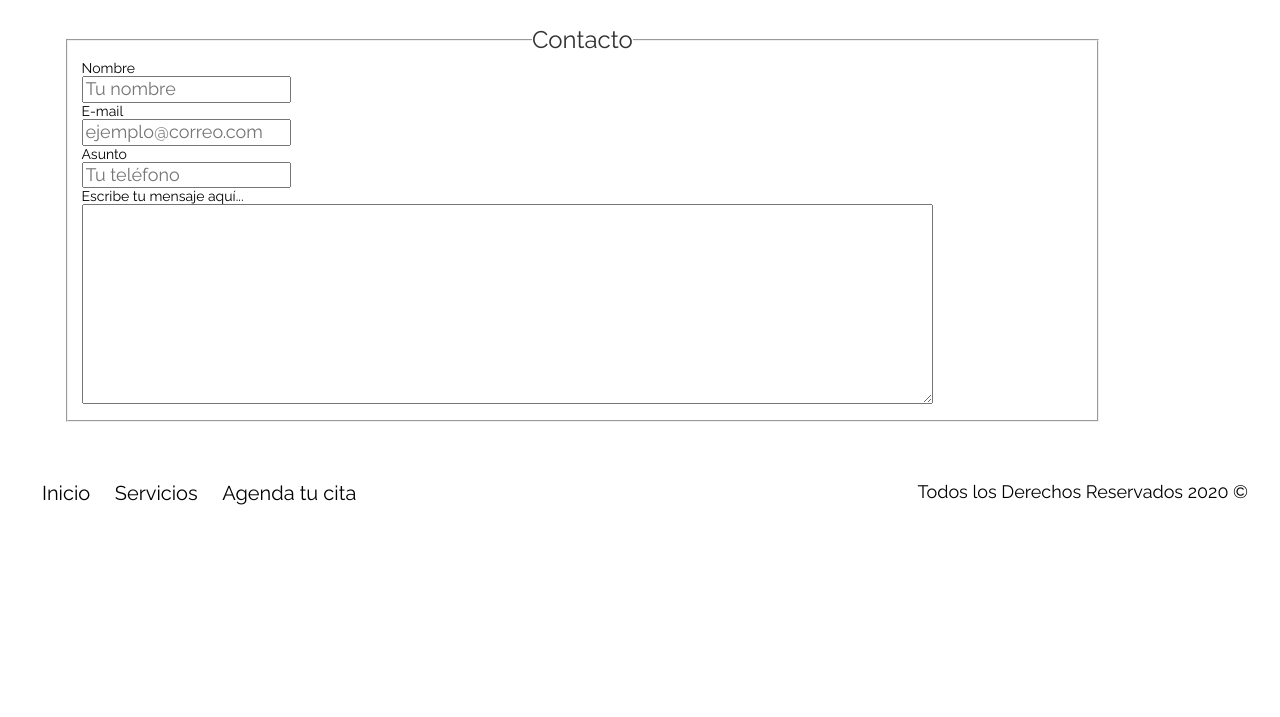
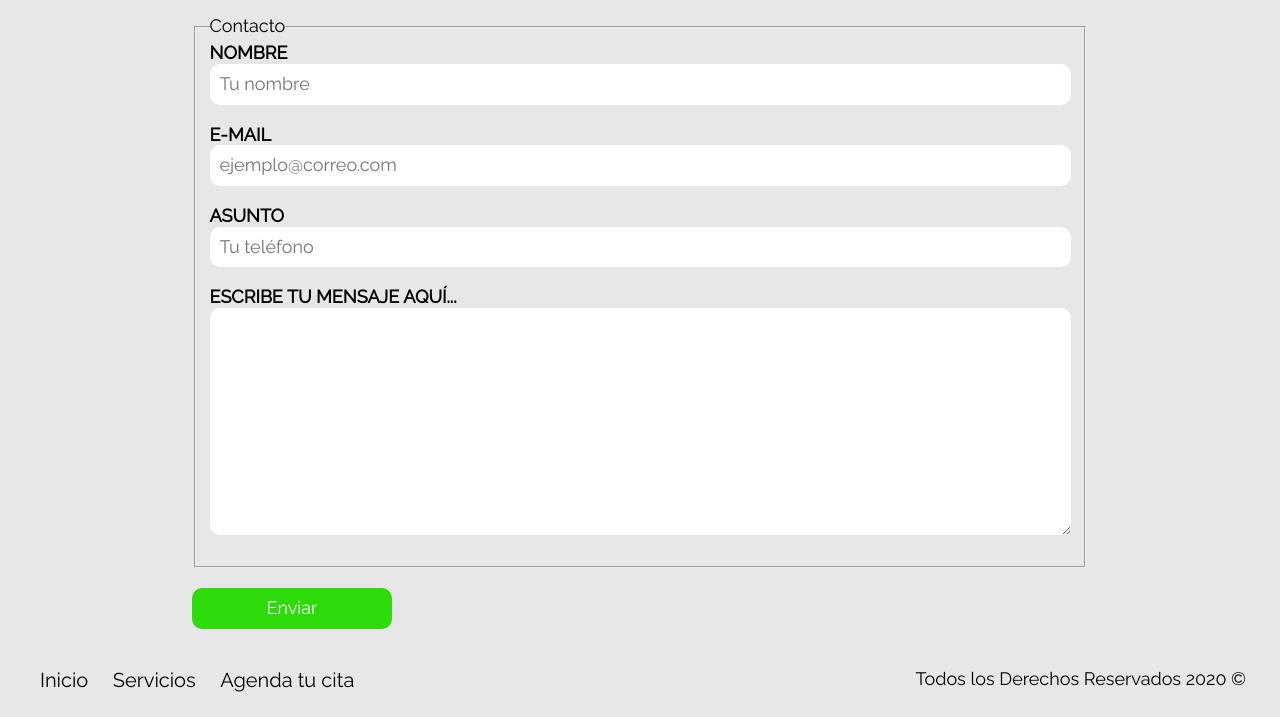
Before and after one commit to GerFl/MalaPraxis, a PHP site: page /Contacto.html in a window 1280 px wide. Shown: the part 860-1577 px from the top of the page. Before the commit the page ends 1365 px from the top, so only its background shows below. Run offline with PHP 8.4, Linux system fonts and the light colour scheme; some libraries are stand-ins or nearby versions.

Commit message:
Responsive web design finalizado

```diff
--- a/Taller POO/Contacto.html
+++ b/Taller POO/Contacto.html
@@ -16,7 +16,7 @@
 
 <body>
     <header>
-        <div class="contenedor content">
+        <div class="contenedor site-header">
             <img src="img/HEART2.png" alt="Logo">
             <p class="eslogan">Su bienestar lo es todo</p>
             <nav class="navegacion">
@@ -26,7 +26,7 @@
             </nav>
         </div>
     </header>
-    <h2>Contacto</h2>
+    <h2 class="cont">Contacto</h2>
 
     <div class="contenedor redes">
         <div class="horario">
@@ -41,8 +41,8 @@
         </div>
     </div>
     <div id="map" class="map"></div>
-    <main class="contenedor content contacto">
-        <form action="" class="contacto">
+    <main>
+        <form action="" class="contenedor formulario">
             <fieldset>
                 <legend>Contacto</legend>
                 <label for="nombre">Nombre</label>
@@ -54,10 +54,11 @@
                 <label for="mensaje">Escribe tu mensaje aquí...</label>
                 <textarea name="mensaje" id="message" cols="30" rows="10"></textarea>
             </fieldset>
+            <input type="submit" value="Enviar" class="enviar">
         </form>
     </main>
     <footer>
-        <div class="contenedor content">
+        <div class="contenedor site-footer">
             <nav class="navegacion">
                 <a href="index.html">Inicio</a>
                 <a href="Servicios.html">Servicios</a>
--- a/Taller POO/css/styles.css
+++ b/Taller POO/css/styles.css
@@ -2,6 +2,7 @@ html {
     box-sizing: border-box;
     font-size: 62.5%;
     /**Reset para REMS - 62.5% = 10px de 16px*/
+    background-color: #E7E7E7;
 }
 
 *,
@@ -13,168 +14,246 @@ html {
 body {
     font-family: 'Raleway', sans-serif;
     font-size: 1.8rem;
-    ;
+    max-width: 100%;
+}
+
+.salute {
+    background-color: black;
+    padding: 2.8rem 0;
+}
+
+h2 {
+    text-align: center;
 }
 
 img {
     max-width: 100%;
 }
 
+header img {
+    width: 90px;
+}
+
 a {
     text-decoration: none;
+    color: #000000;
 }
 
-h2 {
-    text-align: center;
+a:hover {
+    color: #2cdb09;
+    transition: .3s;
+}
+
+.boton {
+    color: #FFFFFF;
+    border: 1px solid #FFFFFF;
+    padding: 1rem;
+    display: inline-block;
+    margin-top: 1rem;
+    transition: .4s ease-in-out;
+}
+
+.boton:hover {
+    color: #000000;
+    background-color: #FFFFFF;
 }
 
 .contenedor {
     width: 95%;
-    max-width: 100%;
     margin: 0 auto;
 }
 
-
-/*HEADER*/
-
-.contenedor.content {
+.site-header {
     display: flex;
     justify-content: space-between;
+    margin: 1rem 3rem;
 }
 
-.contenedor.content img {
-    width: 8.8rem;
+.site-footer {
+    display: flex;
+    justify-content: space-between;
+    margin: 1rem 3rem;
 }
 
-.contenedor.content .eslogan {
-    display: inline-block;
-    padding-top: 22px;
+.eslogan {
+    font-size: 2.4rem;
+    font-style: italic;
+    padding-top: 0;
+    margin: 0;
+}
+
+.navegacion {
+    padding-top: 2rem;
+}
+
+.navegacion a {
+    margin: 1rem;
+}
+
+@media (min-width: 375px) {
+    .navegacion a {
+        font-size: 2rem;
+    }
+}
+
+@media (min-width: 768px) {
+    .site-footer p {
+        margin-top: 2rem;
+    }
+    .site-header .navegacion {
+        margin-top: 2.8rem;
+    }
+    .eslogan {
+        padding-top: 4.8rem;
+    }
+}
+
+.presentacion {
+    color: #FFFFFF;
+    text-align: center;
+    margin-bottom: 4rem;
+    line-height: 2.8rem;
+}
+
+
+/* INDEX */
+
+.agenda {
+    color: #FFFFFF;
+    text-align: center;
+    line-height: 2.8rem;
+}
+
+.agenda .cita h3 {
     font-style: italic;
 }
 
-.navegacion a {
-    display: inline-block;
-    text-decoration: none;
-    padding-top: 30px;
-    margin: 1rem;
-    font-size: 2rem;
-    color: BLACK;
+@media (max-width:767px) {
+    .site-header {
+        margin: 1rem 0;
+    }
+    .presentacion {
+        padding: 1rem;
+        /* CREDITS STACKOVERFLOW */
+        background-image: linear-gradient(rgba(0, 0, 0, 0.5), rgba(0, 0, 0, 0.5)), url(../img/wallp2.jpg);
+        height: 100%;
+        background-repeat: no-repeat;
+        background-position: center;
+        background-size: cover;
+    }
+    .agenda {
+        padding: 1rem;
+        /* CREDITS STACKOVERFLOW */
+        background-image: linear-gradient(rgba(0, 0, 0, 0.5), rgba(0, 0, 0, 0.5)), url(../img/wallp.jpg);
+        background-repeat: no-repeat;
+        height: 100%;
+        background-position: center;
+        background-size: cover;
+    }
+    .site-header {
+        display: block;
+        text-align: center;
+        font-size: 2.4rem;
+    }
 }
 
-.navegacion a:hover {
-    color: #71B100
+@media (min-width: 768px) {
+    .presentacion {
+        display: flex;
+        justify-content: space-evenly;
+    }
+    .presentacion img {
+        width: 50%;
+        padding-left: 2rem;
+    }
+    .presentacion .info {
+        padding: 6.4rem;
+    }
+    .info a:hover {
+        color: black;
+        background-color: white;
+    }
+    .agenda {
+        display: flex;
+        justify-content: space-evenly;
+    }
+    .agenda img {
+        width: 50%;
+        padding-right: 2rem;
+    }
+    .agenda .cita {
+        padding: 2rem;
+    }
 }
 
 
-/*INFO*/
+/* SERVICIOS */
 
-.presentacion {
-    display: flex;
-    justify-content: space-between;
-    margin: 2rem;
-}
-
-.presentacion .info {
-    width: 50%;
-    background-color: BLACK;
-    color: #FFFFFF;
-    text-align: center;
-    padding: 2rem;
-    line-height: 2.8rem;
-}
-
-.boton {
-    color: #FFFFFF;
-    font-weight: 400;
-    text-decoration: none;
-    font-size: 1.8rem;
-    padding: 1rem 3rem;
-    margin-top: 3rem;
-    text-align: center;
-    display: inline-block;
-    border-top-color: WHITE;
-    border: 1px solid #FFFFFF;
-}
-
-.boton:hover {
-    background-color: #E7E7E7;
-    color: black;
-    transition: 1s;
-}
-
-
-/*AGENDA*/
-
-.agenda {
-    display: flex;
-    justify-content: space-between;
-    background-color: black;
-    margin: 2rem;
-}
-
-.agenda .cita {
-    width: 50%;
-    color: #FFFFFF;
-    line-height: 2.8rem;
-    text-align: center;
-    padding: 2rem;
-}
-
-.cita h3 {
-    font-style: italic;
-    font-weight: 400;
-}
-
-
-/*FOOTER*/
-
-footer {
-    padding: 2rem 0;
-}
-
-footer p {
-    padding-top: 2.2rem;
-}
-
-
-/*SERVICIOS*/
-
-main h2 {
-    text-align: center;
+.serv {
+    background-color: #000000;
+    padding-top: 1rem;
+    color: white;
 }
 
 .servicios {
     background: black;
     text-align: center;
     text-decoration: none;
+    margin-bottom: 0;
 }
 
 .servicios a {
     width: 80%;
     color: white;
-    font-size: 10px;
+    font-size: 2.4rem;
     font-style: italic;
     padding: 2rem;
-    margin: 1rem;
 }
 
 .servicios a img {
-    height: 16rem;
+    width: 75%;
+    margin-top: 2rem;
 }
 
-.servicios a:hover {
-    background-color: #E7E7E7;
-    color: black;
-    transition: 1s;
+@media (min-width: 768px) {
+    .servicios a img {
+        width: 100%;
+        padding: 0;
+        height: 150px;
+    }
+    .servicios a:hover {
+        background-color: #E7E7E7;
+        color: black;
+        transition: 1s;
+    }
+    .servicios a {
+        width: 80%;
+        color: white;
+        font-size: 1.4rem;
+        font-style: italic;
+        padding: 2rem;
+        margin: 1rem;
+    }
+}
+
+@media (min-width: 900px) {
+    .servicios a img {
+        height: 20rem;
+    }
 }
 
 
-/*CONTACTO*/
+/* CONTACTO */
+
+.cont {
+    color: black;
+    margin-bottom: 0;
+}
 
 .redes {
     display: flex;
     justify-content: space-between;
-    padding: 5rem;
+    padding: 0rem;
     height: 20rem;
 }
 
@@ -186,32 +265,68 @@ main h2 {
 
 .brands i {
     font-size: 4.8rem;
-    margin-left: 2rem;
+    margin-left: 10rem;
     margin-right: 3rem;
     margin-top: 2rem;
 }
 
 div.map {
     height: 420px;
-    margin: 4rem;
+    margin: 10rem 0;
 }
 
-.contacto {
-    width: 90%;
+@media (min-width: 375px) {
+    div.map {
+        margin-top: 5rem;
+    }
 }
 
-legend {
-    font-size: 2.4rem;
-    color: #333333;
-    text-align: center;
+@media (min-width: 768px) {
+    .redes {
+        display: flex;
+        justify-content: space-between;
+        padding: 5rem;
+        height: 20rem;
+    }
+    .brands i {
+        margin-left: 0rem;
+    }
+    div.map {
+        height: 420px;
+        margin: 4rem 0;
+    }
 }
 
-label {
-    display: block;
-    font-size: 1.4rem;
+.formulario {
+    width: 70%;
 }
 
-textarea {
-    height: 20rem;
-    width: 85%;
+.formulario label {
+    display: block;
+    font-weight: 700;
+    text-transform: uppercase;
 }
+
+input,
+textarea,
+select {
+    display: block;
+    padding: 1rem;
+    width: 100%;
+    background-color: white;
+    margin-bottom: 2rem;
+    border: none;
+    border-radius: 1rem;
+}
+
+.enviar {
+    margin-top: 2rem;
+    background-color: #2cdb09;
+    color: white;
+}
+
+@media (min-width: 768px) {
+    .enviar {
+        width: 20rem;
+    }
+}
```
Also changed, not shown: Taller POO/Servicios.html (+4 -4 lines), Taller POO/index.html (+4 -4 lines).
